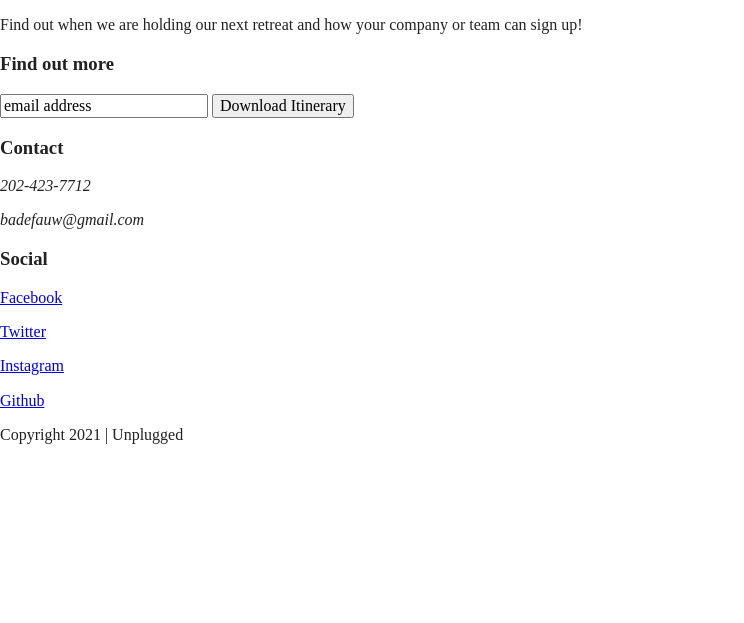
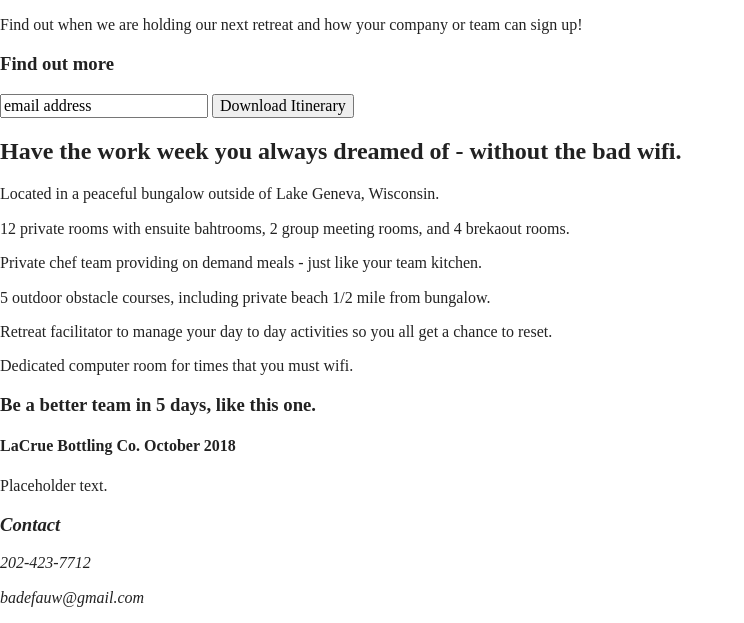
Before and after one commit to braddefauw/206-unplugged, a website built with Parcel: page index.html in a window 1280 px wide. Shown: the part 176-799 px from the top of the page, without its empty margins (0-744 px from the left). Built offline with nearby package versions, Linux system fonts and the light colour scheme.

Commit message:
finished html of homepage

```diff
--- a/index.html
+++ b/index.html
@@ -58,14 +58,54 @@
         <input type="button" value="Download Itinerary">
       </div>
     </aside>
+
+    <section class="features">
+      <div class="content-wrapper">
+        <h2>Have the work week you always dreamed of - without the bad wifi.</h2>
+        <div class="features-items">
+          <article>
+            <p class="fontawesome-icon"></p>
+            <p class="features-item-description">Located in a peaceful bungalow outside of Lake Geneva, Wisconsin.</p>
+          </article>
+          <article>
+            <p class="fontawesome-icon"></p>
+            <p class="features-item-description">12 private rooms with ensuite bahtrooms, 2 group meeting rooms, and 4 brekaout rooms.</p>
+          </article>
+          <article>
+            <p class="fontawesome-icon"></p>
+            <p class="features-item-description">Private chef team providing on demand meals - just like your team kitchen.</p>
+          </article>
+          <article>
+            <p class="fontawesome-icon"></p>
+            <p class="features-item-description">5 outdoor obstacle courses, including private beach 1/2 mile from bungalow.</p>
+          </article>
+          <article>
+            <p class="fontawesome-icon"></p>
+            <p class="features-item-description">Retreat facilitator to manage your day to day activities so you all get a chance to reset.</p>
+          </article>
+          <article>
+            <p class="fontawesome-icon"></p>
+            <p class="features-item-description">Dedicated computer room for times that you must wifi.</p>
+          </article>
+        </div>
+      </div>
+    </section>
+
+    <section class="reviews">
+      <h3>Be a better team in 5 days, like this one.</h3>
+      <div class="content-wrapper">
+        <h4>LaCrue Bottling Co. October 2018</h4>
+        <p>Placeholder text.</p>
+      </div>
+    </section>
   </main> <!--- main wrapper -->
 
   <footer>
     <div class="content-wrapper">
       <div class="footer-content">
         <div class="contact">
-          <h3>Contact</h3>
           <address>
+            <h3>Contact</h3>
             <p>202-423-7712</p>
             <p>badefauw@gmail.com</p>
           </address>
```
